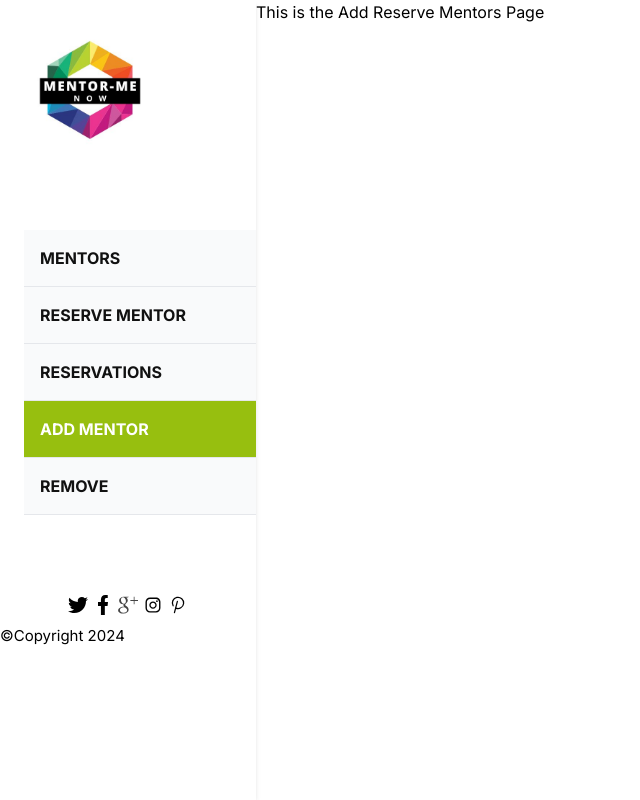
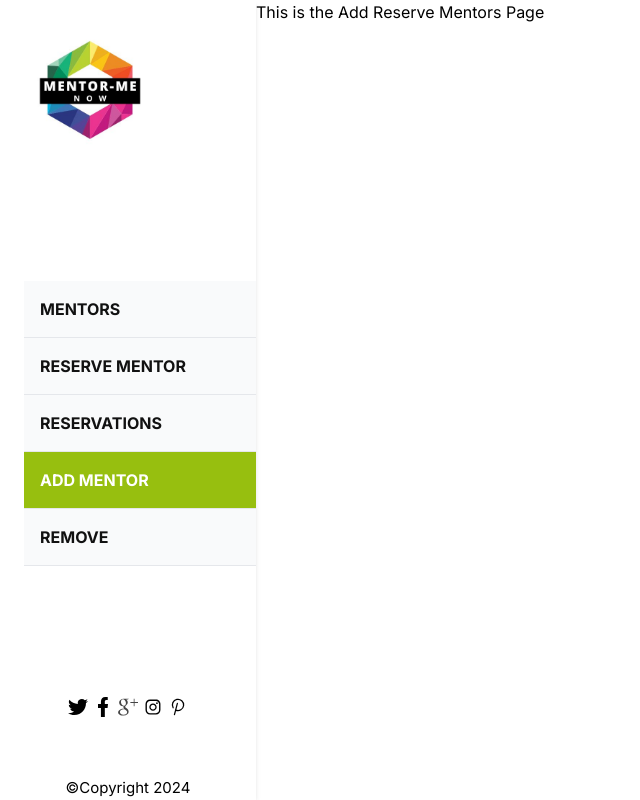
Before and after one commit to lily4178993/mentor_me_now_front_end, a React (Vite) app: page /addMentor in a window 1280 px wide. Shown: the whole page, without its empty margins (0-640 px from the left). Built offline with nearby package versions, Linux system fonts and the light colour scheme.

Commit message:
Position navbar icons to match design

```diff
--- a/src/components/NavBar.jsx
+++ b/src/components/NavBar.jsx
@@ -37,11 +37,11 @@ const NavBar = () => {
   ];
 
   return (
-    <nav className="basis-[20%] h-full shadow-md">
-      <div className="flex justify-start items-center">
+    <nav className="basis-[20%] h-full shadow-md flex flex-col justify-between items-center">
+      <div className="flex w-full justify-start items-center">
         <img src={logo} alt="logo" className="logo" />
       </div>
-      <ul className="navbar_links lg:pl-6">
+      <ul className="navbar_links lg:pl-6 w-full">
         {navlinkData.map((link) => (
           <li key={link.id} className="border-b uppercase font-bold text-[#111111] p-0">
             <NavLink
@@ -55,8 +55,7 @@ const NavBar = () => {
           </li>
         ))}
       </ul>
-
-      <div className="social_media">
+      <div className="social_media w-full">
         <img src={twitter} alt="twitter logo" />
         <img src={facebook} alt="facebook logo" />
         <img src={google} alt="google logo" />
```
